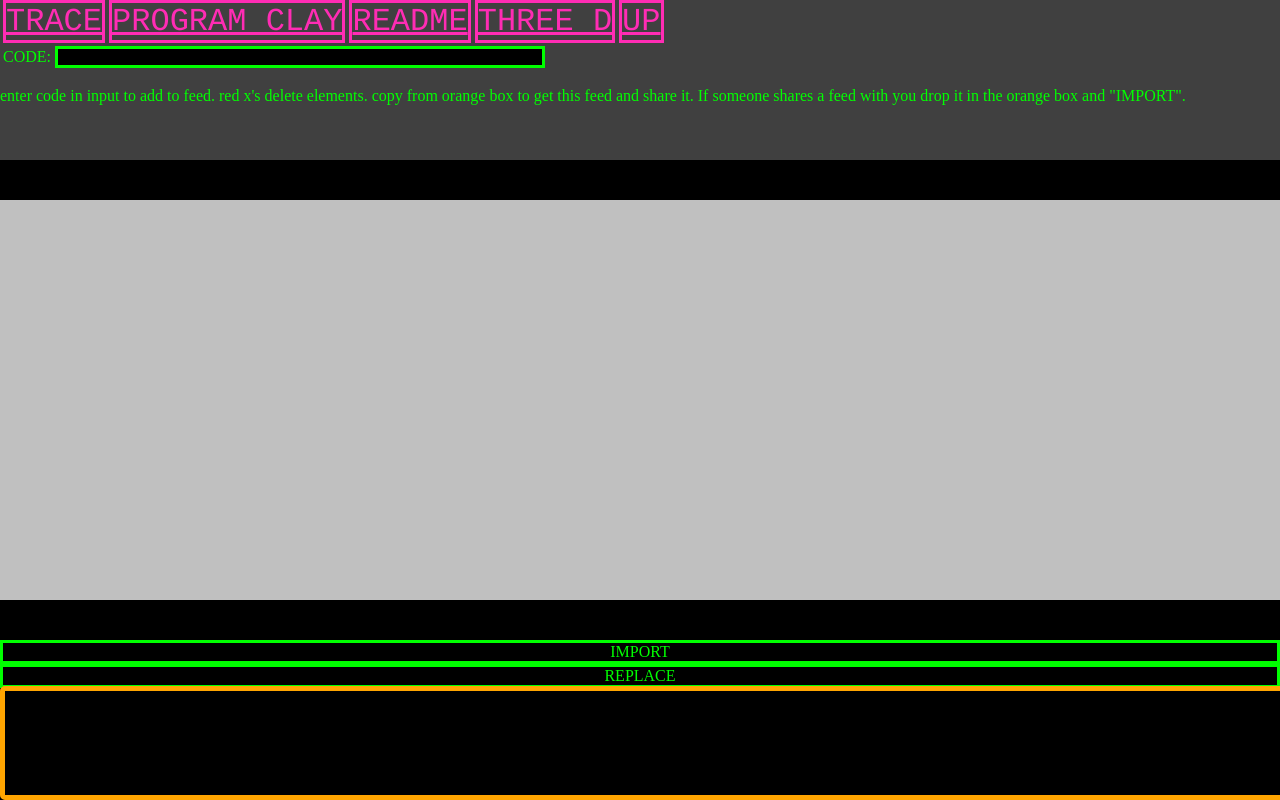
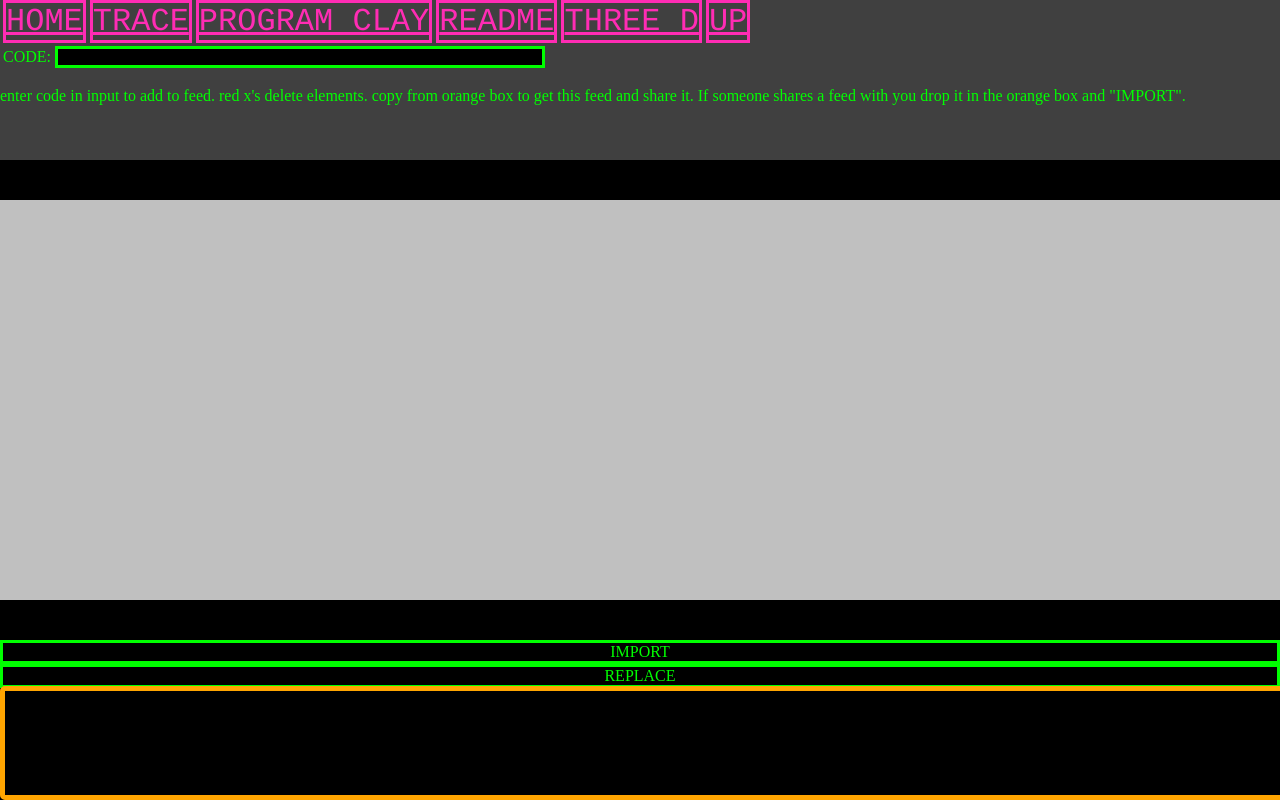
Before and after one commit to LafeLabs/geometroncoin, a plain HTML site: page geometroncoinfeededitor.html in a window 1280 px wide. Drawn offline with Linux system fonts and the light colour scheme; no server answers.

Commit message:
added link back home from feededitor

```diff
--- a/geometroncoinfeededitor.html
+++ b/geometroncoinfeededitor.html
@@ -29,6 +29,10 @@
 <div id = "header">
     <table id  = "linktable">
         <tr>
+            <td>
+                <a href = "index.html">HOME</a>
+            </td>
+
             <td>
                 <a href = "traceicon.html">TRACE</a>
             </td>
```
Also changed, not shown: data/geometroncoinfeed.txt.
